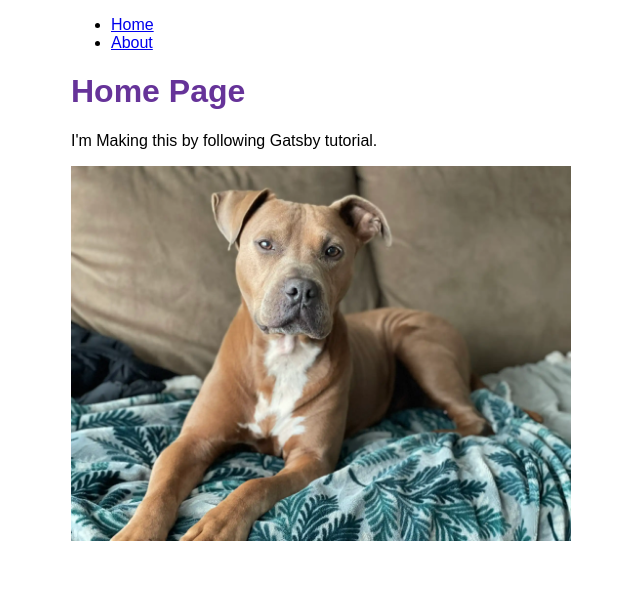
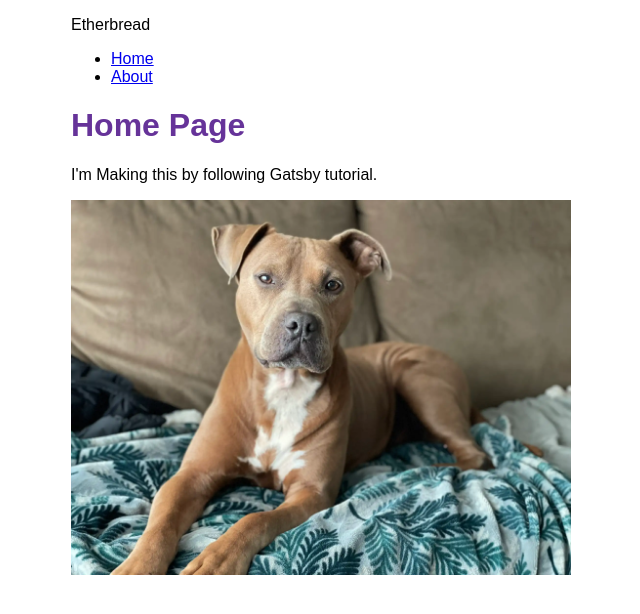
Before and after one commit to bangbh81/etherbread, a Gatsby site: page / in a window 1280 px wide. Shown: the whole page, without its empty margins (319-959 px from the left). Built offline with nearby package versions, Linux system fonts and the light colour scheme; Gatsby itself is replaced by a stand-in of ours.

Commit message:
deployment test...

```diff
--- a/gatsby-config.js
+++ b/gatsby-config.js
@@ -1,7 +1,8 @@
 module.exports = {
   siteMetadata: {
-    siteUrl: "https://www.yourdomain.tld",
-    title: "etherbread",
+    siteUrl: "https://etherbread.com",
+    title: "Etherbread",
+    description: "Etherbread.com",
   },
   plugins: [
     "gatsby-plugin-image",
--- a/src/components/layout.js
+++ b/src/components/layout.js
@@ -1,5 +1,5 @@
 import React from "react";
-import { Link } from "gatsby";
+import { graphql, Link, useStaticQuery } from "gatsby";
 import {
   container,
   heading,
@@ -9,9 +9,25 @@ import {
 } from "./layout.module.css";
 
 const Layout = ({ pageTitle, children }) => {
+  const {
+    site: {
+      siteMetadata: { title },
+    },
+  } = useStaticQuery(graphql`
+    query {
+      site {
+        siteMetadata {
+          title
+        }
+      }
+    }
+  `);
   return (
     <main className={container}>
-      <title>{pageTitle}</title>
+      <title>
+        {pageTitle} | {title}
+      </title>
+      <p>{title}</p>
       <nav>
         <ul className={navLinks}>
           <li className={navLinkItem}>
```
